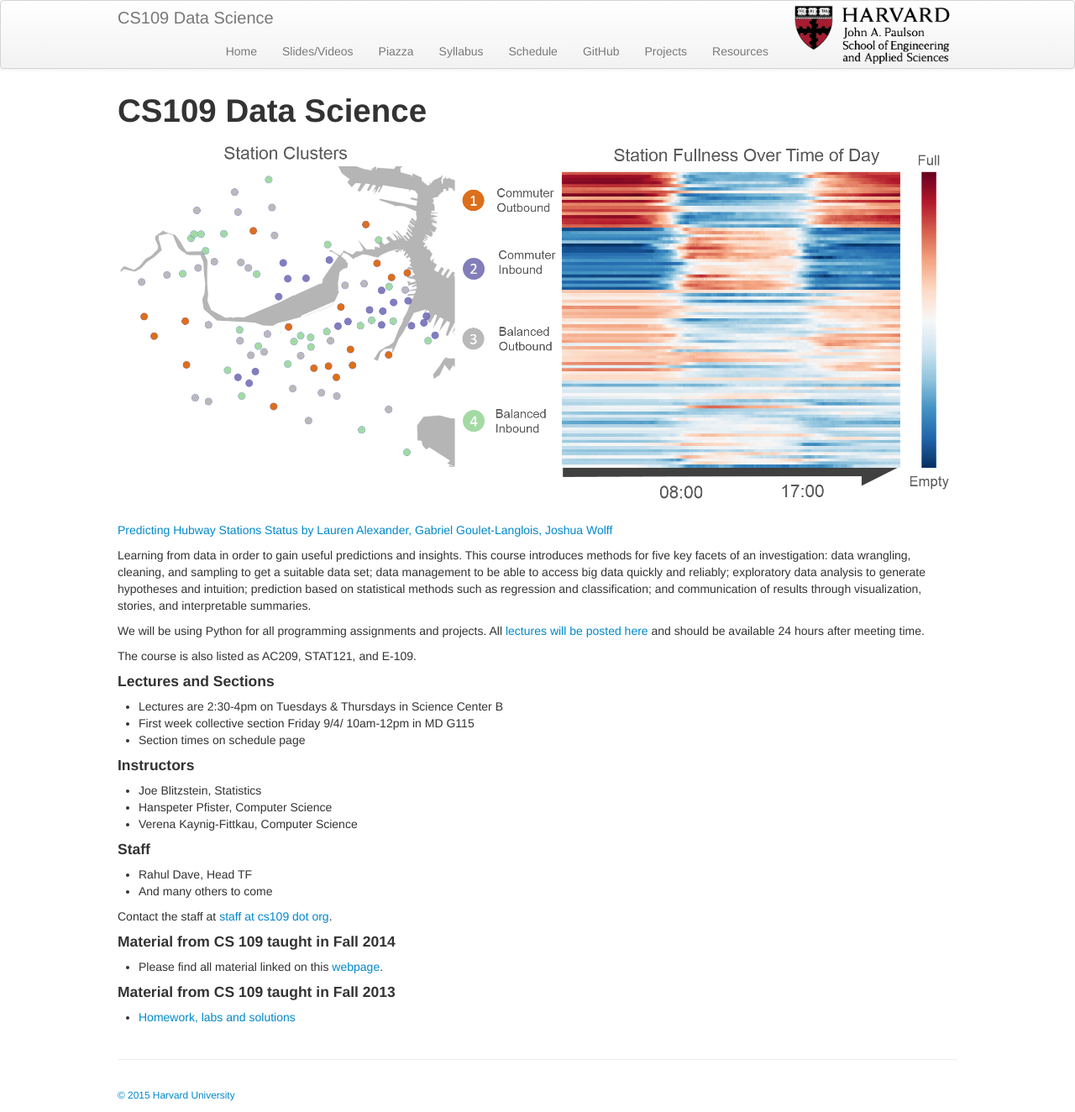
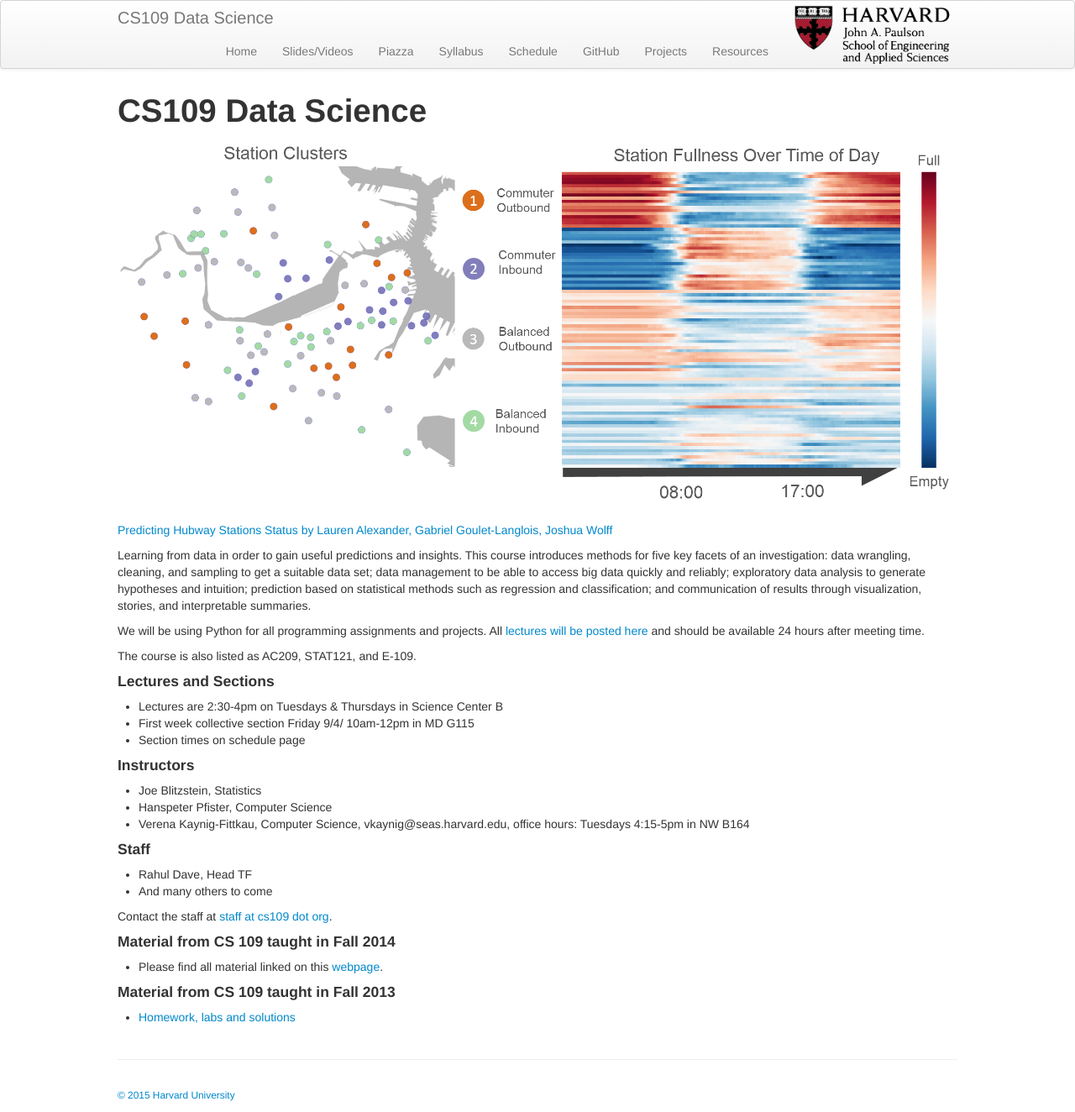
Before and after one commit to cs109/2015, a Jekyll site: the page built from index.md, in a window 1280 px wide. Shown: the whole page at 84% size. Built offline with Jekyll 4.4.1, drawn with Linux system fonts in a browser that asks for light colours.

Commit message:
added email and office hours

```diff
--- a/index.md
+++ b/index.md
@@ -26,7 +26,7 @@
 
 * Joe Blitzstein, Statistics
 * Hanspeter Pfister, Computer Science
-* Verena Kaynig-Fittkau, Computer Science
+* Verena Kaynig-Fittkau, Computer Science, vkaynig@seas.harvard.edu, office hours: Tuesdays 4:15-5pm in NW B164
 
 #### Staff
 
```
